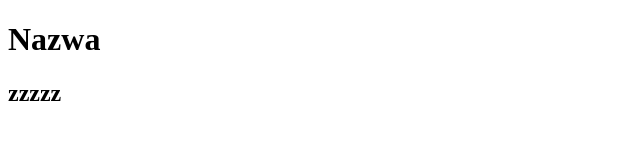
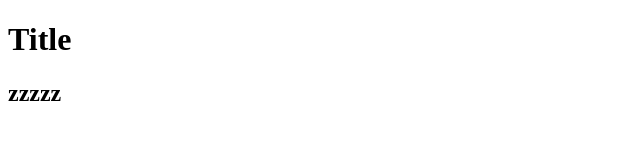
Before and after one commit to damnitram/html, a plain HTML site: page index.html in a window 1280 px wide. Shown: the full height of the page, 0-640 px from the left. Drawn offline with Linux system fonts and the light colour scheme.

Commit message:
Update index.html

```diff
--- a/index.html
+++ b/index.html
@@ -5,7 +5,7 @@
     <meta http-equiv="X-UA-Compatible" content="IE=edge" />
     <meta name="viewport" content="width=device-width, initial-scale=1.0" />
     <title>Document</title>
-    <h1>Nazwa</h1>
+    <h1>Title</h1>
     <h2>zzzzz</h2>
   </head>
   <body></body>
```
